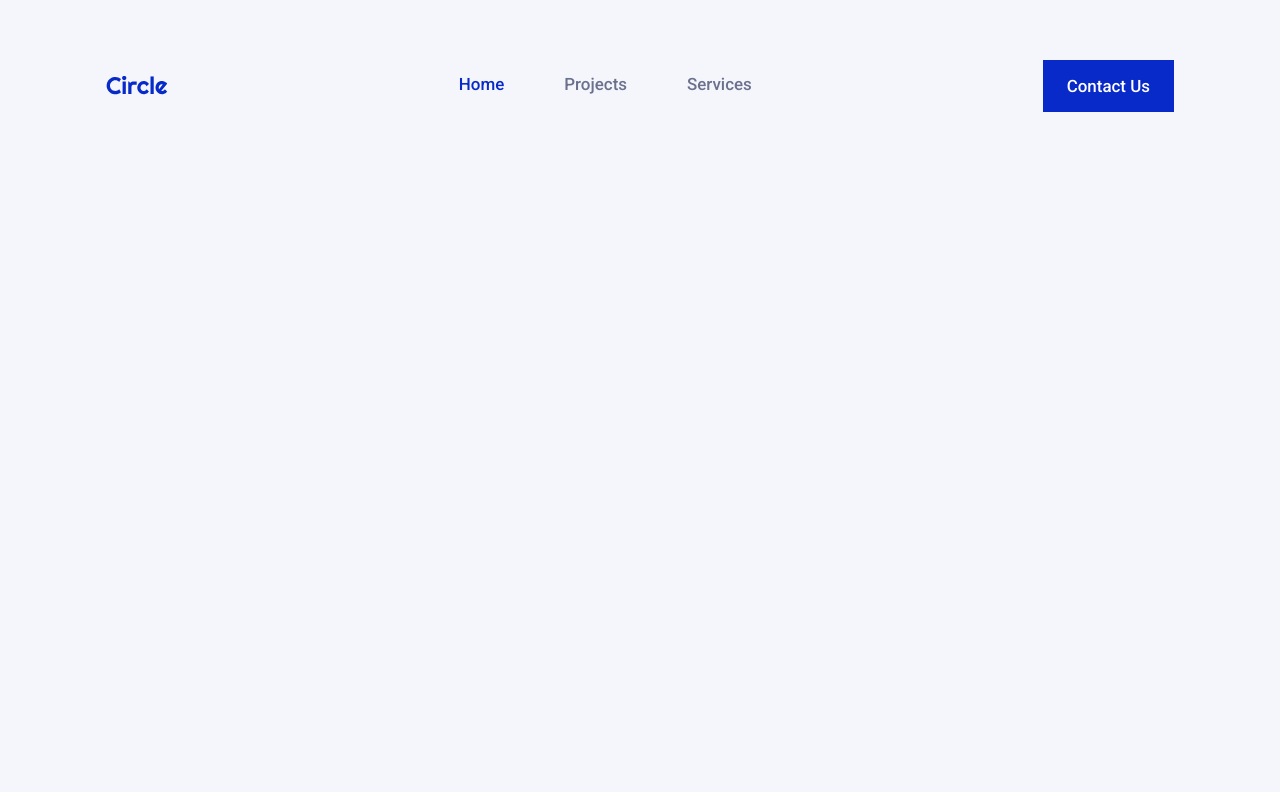
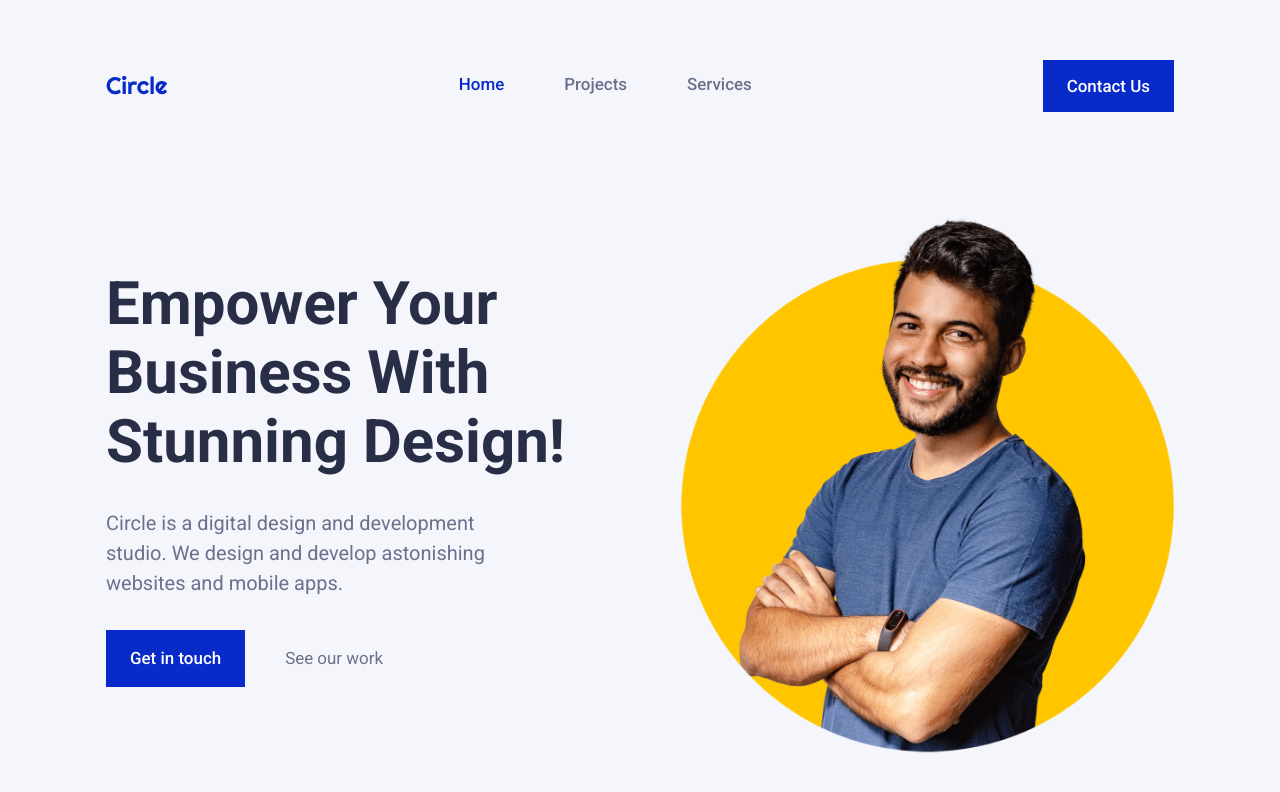
Before and after one commit to adriachalaux/circle, a plain HTML site: page index.html in a window 1280 px wide. Drawn offline with Linux system fonts and the light colour scheme.

Commit message:
Hero done

```diff
--- a/css/style.css
+++ b/css/style.css
@@ -69,6 +69,10 @@ body {
     width: 100%;
 }
 
+section {
+    padding: 6.25rem 0;
+}
+
 a {
     text-decoration: none;
 }
@@ -111,3 +115,31 @@ a {
 .header__navigation a.active {
     color: var(--primary);
 }
+
+/* HERO CONTENT */
+.hero__content {
+    display: flex;
+    align-items: center;
+    gap: 5rem;
+}
+
+.hero__text,
+.hero__image {
+    flex: 0 1 50%;
+}
+
+.hero__text p {
+    max-width: 35ch;
+    margin-bottom: 2rem;
+}
+
+.hero__ctas {
+    display: flex;
+    align-items: center;
+    gap: 2.5rem;
+    font-size: 1.06rem;
+}
+
+.hero__ctas .link {
+    color: var(--neutral-medium);
+}
--- a/index.html
+++ b/index.html
@@ -33,6 +33,25 @@
                 </div>
             </div>
         </header>
+        <main>
+            <section class="hero">
+                <div class="container">
+                    <div class="hero__content">
+                        <div class="hero__text">
+                            <h1>Empower Your Business With Stunning Design!</h1>
+                            <p>Circle is a digital design and development studio. We design and develop astonishing websites and mobile apps.</p>
+                            <div class="hero__ctas">
+                                <a href="#" class="btn">Get in touch</a>
+                                <a href="#" class="link">See our work</a>
+                            </div>
+                        </div>
+                        <div class="hero__image">
+                            <img src="img/hero-image.png" alt="Hero user">
+                        </div>
+                    </div>
+                </div>
+            </section>
+        </main>
     </body>
 
     <script src="js/main.js"></script>
```
